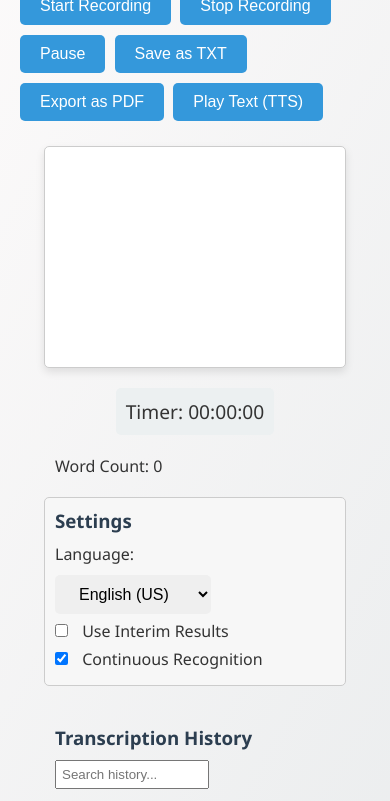
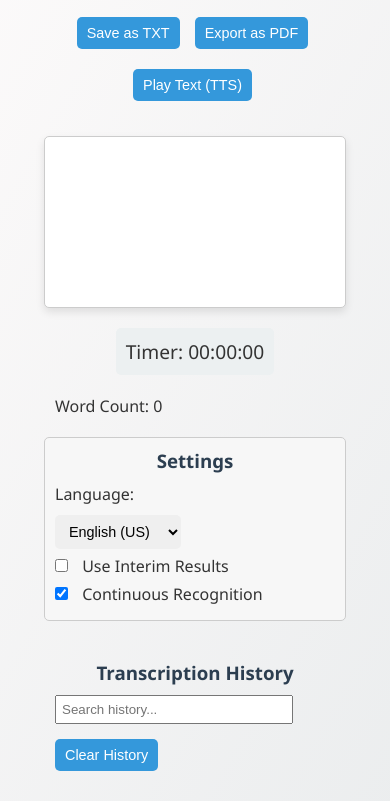
Before and after one commit to Sooslover/my-website, a plain HTML site: page index.html in a window 390 px wide. Shown: the part 178-979 px from the top of the page. Drawn offline with nearby package versions, Linux system fonts and the light colour scheme.

Commit message:
index.html

```diff
--- a/index.html
+++ b/index.html
@@ -18,14 +18,26 @@
             color: #333;
             transition: background-color 0.3s, color 0.3s;
         }
+
         h1, h3 {
             color: #2c3e50;
             margin-bottom: 10px;
+            text-align: center;
         }
+
         h1 {
             margin-top: 20px;
             font-size: 2.5rem;
         }
+
+        #controls {
+            display: flex;
+            flex-wrap: wrap;
+            justify-content: center;
+            margin: 10px 0;
+            gap: 10px;
+        }
+
         button, select, input[type="checkbox"] {
             padding: 10px 20px;
             margin: 5px 5px 5px 0;
@@ -35,13 +47,16 @@
             font-size: 1rem;
             transition: background-color 0.3s;
         }
+
         button {
             background-color: #3498db;
             color: white;
         }
+
         button:hover {
             background-color: #2980b9;
         }
+
         #toggle-theme-btn {
             position: fixed;
             top: 10px;
@@ -51,8 +66,10 @@
             padding: 10px;
             border-radius: 5px;
         }
+
         #output {
             width: 80%;
+            max-width: 800px;
             height: 200px;
             border: 1px solid #ccc;
             margin-top: 20px;
@@ -64,6 +81,7 @@
             box-shadow: 0 4px 8px rgba(0, 0, 0, 0.1);
             transition: background-color 0.3s, color 0.3s;
         }
+
         #timer {
             font-size: 1.2rem;
             margin-top: 20px;
@@ -71,21 +89,27 @@
             padding: 10px;
             border-radius: 5px;
             transition: background-color 0.3s, color 0.3s;
+            text-align: center;
         }
+
         #status-indicator {
             display: none;
             color: #e74c3c;
             font-weight: bold;
             margin-top: 10px;
         }
+
         #status-indicator.active {
             display: block;
             animation: blink 1s infinite;
+            text-align: center;
         }
+
         @keyframes blink {
             0%, 100% { opacity: 1; }
             50% { opacity: 0; }
         }
+
         .popup {
             position: fixed;
             top: 50%;
@@ -100,23 +124,29 @@
             opacity: 0;
             animation: fadeInOut 2s forwards;
         }
+
         @keyframes fadeInOut {
             0% { opacity: 0; }
             10% { opacity: 1; }
             90% { opacity: 1; }
             100% { opacity: 0; }
         }
+
         #word-count, #history, #settings-panel {
             margin-top: 20px;
             width: 80%;
+            max-width: 800px;
         }
+
         #history {
             margin-bottom: 30px;
         }
+
         #history-list {
             list-style-type: none;
             padding: 0;
         }
+
         #history-list li {
             margin-bottom: 10px;
             background: #fff;
@@ -124,27 +154,33 @@
             border-radius: 5px;
             position: relative;
         }
+
         #history-list li button {
             margin: 5px;
         }
+
         #history-search {
             margin-bottom: 10px;
             width: 50%;
             padding: 5px;
         }
+
         #settings-panel {
             padding: 10px;
             border: 1px solid #ccc;
             border-radius: 5px;
             background: #f7f7f7;
         }
+
         #settings-panel h3 {
             margin-top: 0;
         }
+
         #settings-panel label {
             display: block;
             margin-bottom: 5px;
         }
+
         #settings-panel select, #settings-panel input[type="checkbox"] {
             margin-right: 10px;
         }
@@ -211,6 +247,26 @@
             border: 1px solid #ecf0f1;
         }
 
+        /* Responsive Styles */
+        @media (max-width: 600px) {
+            h1 {
+                font-size: 1.8rem;
+            }
+
+            button, select, input[type="checkbox"] {
+                font-size: 0.9rem;
+                padding: 8px 10px;
+            }
+
+            #output {
+                height: 150px;
+                font-size: 14px;
+            }
+
+            #history-search {
+                width: 80%;
+            }
+        }
     </style>
 </head>
 <body>
@@ -336,7 +392,6 @@
                         output.textContent = speechBuffer;
                         updateWordCount();
                     } else if (useInterim) {
-                        // Show interim results
                         let interimText = speechBuffer + transcript;
                         output.textContent = interimText;
                     }
@@ -361,7 +416,6 @@
 
             recognition.onend = function() {
                 if (!stopBtn.disabled && !isPaused) {
-                    // Restart if continuous
                     if (useContinuous) {
                         recognition.start();
                     }
```
